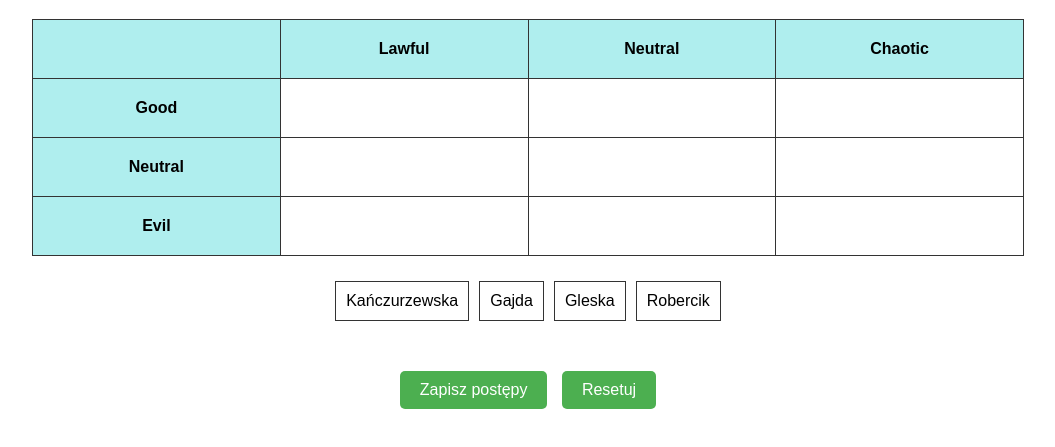
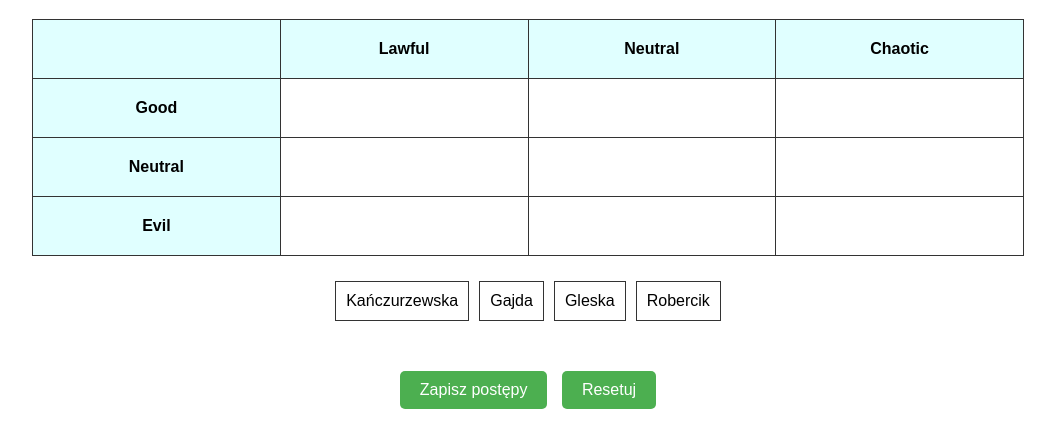
Before and after one commit to Evisso/strona, a plain HTML site: page index.html in a window 1280 px wide. Shown: the part 61-508 px from the top of the page, without its empty margins (112-1167 px from the left). Drawn offline with Linux system fonts and the light colour scheme.

Commit message:
styles.css

```diff
--- a/styles.css
+++ b/styles.css
@@ -22,7 +22,7 @@ th, td {
 }
 
 th {
-    background-color: #AFEEEE;
+    background-color: #E0FFFF;
 }
 
 #wykladowcy-lista {
```
